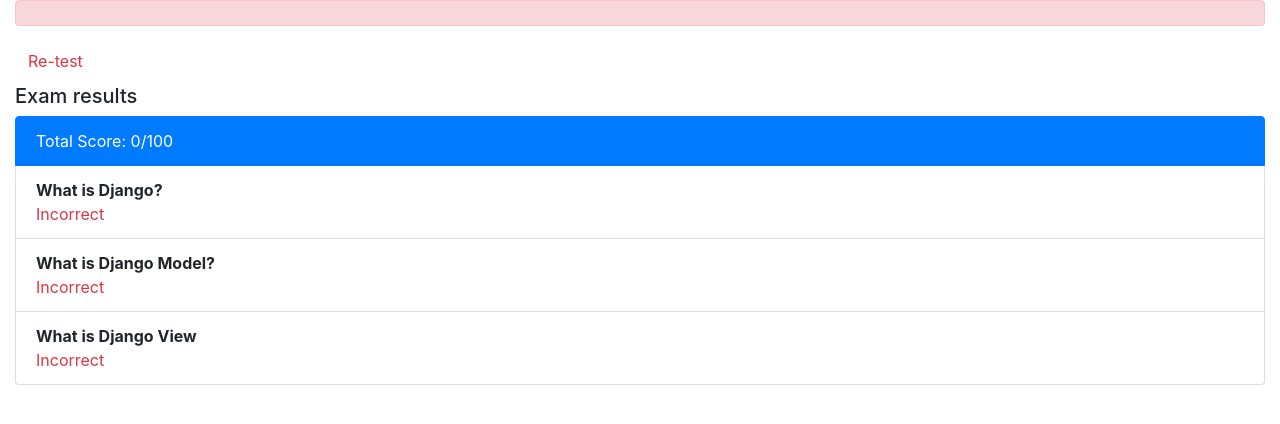
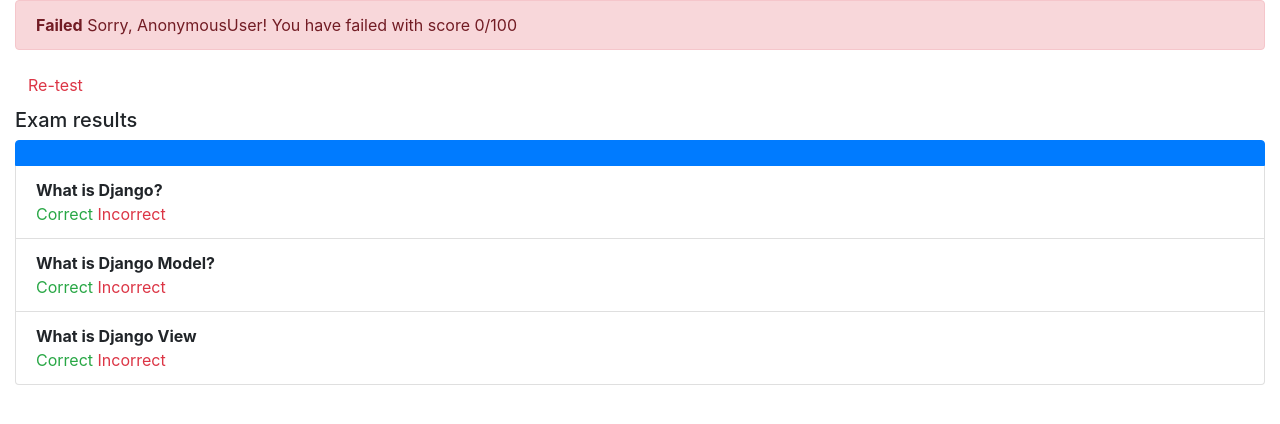
Before and after one commit to navesm/django-online-course-app, a Django app: page /onlinecourse/course/1/submission/1/result/ in a window 1280 px wide. Shown: the part 56-480 px from the top of the page. Run offline with Django 3.2, Linux system fonts and the light colour scheme; data comes from the database, SQL or seed files in the repository; both versions use the stored data as it was after the commit; some libraries are stand-ins or nearby versions.

Commit message:
updates to exam_result template

```diff
--- a/onlinecourse/templates/onlinecourse/exam_result_bootstrap.html
+++ b/onlinecourse/templates/onlinecourse/exam_result_bootstrap.html
@@ -43,6 +43,7 @@
         {% else %}
         <div class="alert alert-danger">
             <!--HINT Display failed info -->
+            <strong>Failed</strong> Sorry, {{user}}! You have failed with score {{grade}}/100
         </div>
         <a class="btn btn-link text-danger" href="{% url 'onlinecourse:course_details' course.id %}">Re-test</a>
         {% endif %}
@@ -50,17 +51,14 @@
         <h5 class="">Exam results</h5>
             <!--HINT Display exam results-->
             <ul class="list-group">
-                <li class="list-group-item active">Total Score: {{ grade }}/100</li>
+                <li class="list-group-item active"></li>
                 {% for question in course.question_set.all %}
                     <li class="list-group-item">
                         <strong>{{ question.question_text }}</strong><br>
-                        {% with question.is_get_score as is_correct %}
-                        {% if is_correct %}
+
                             <span class="text-success">Correct</span>
-                        {% else %}
                             <span class="text-danger">Incorrect</span>
-                        {% endif %}
-                        {% endwith %}
+
                     </li>
                 {% endfor %}
             </ul>
--- a/onlinecourse/views.py
+++ b/onlinecourse/views.py
@@ -162,13 +162,16 @@ def show_exam_result(request, course_id, submission_id):
 
     for question in course.question_set.all():
         correct_choices = question.choice_set.filter(is_correct=True)
-        if selected_ids in correct_choices:
+        if set(selected_ids).issuperset(correct_choices.values_list('id', flat=True)):
             total_score += question.grade_point
+
+    percentage_correct = (total_score / total_questions) * 100
+    grade = int(percentage_correct)
 
     context = {
         'course': course,
         'selected_ids': selected_ids,
-        'grade': (int((total_score/total_questions)) *100),
+        'grade': grade,
     }
 
     return render(request, 'onlinecourse/exam_result_bootstrap.html', context)
```
Also changed, not shown: db.sqlite3.
